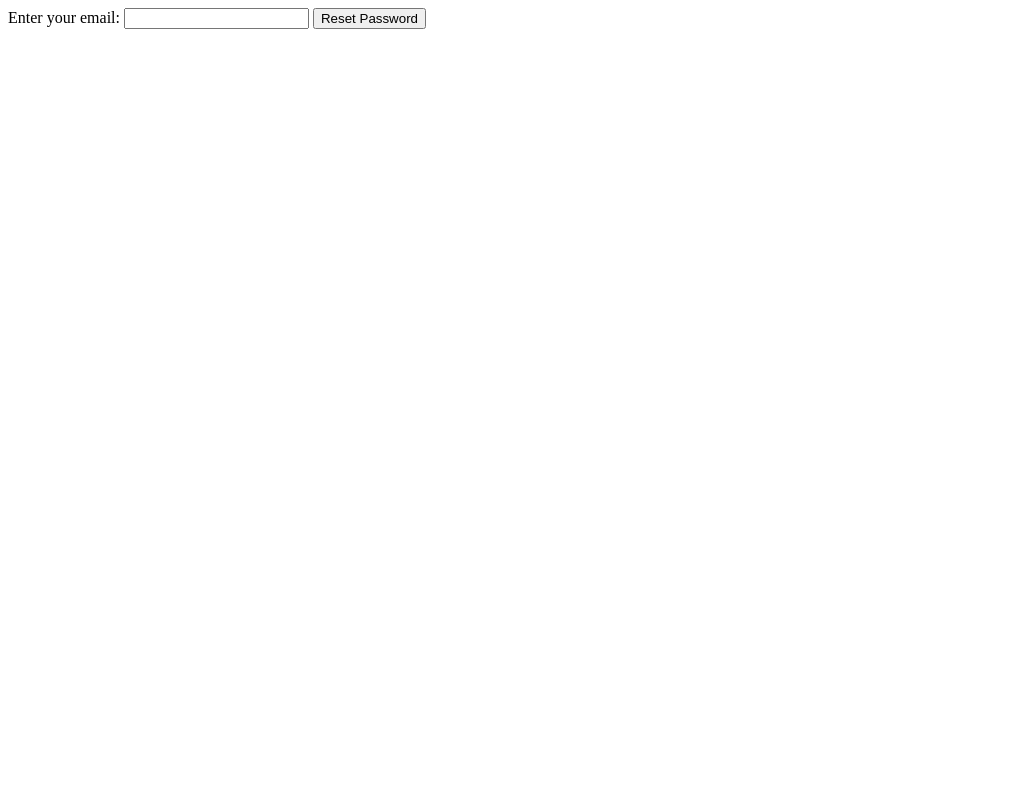
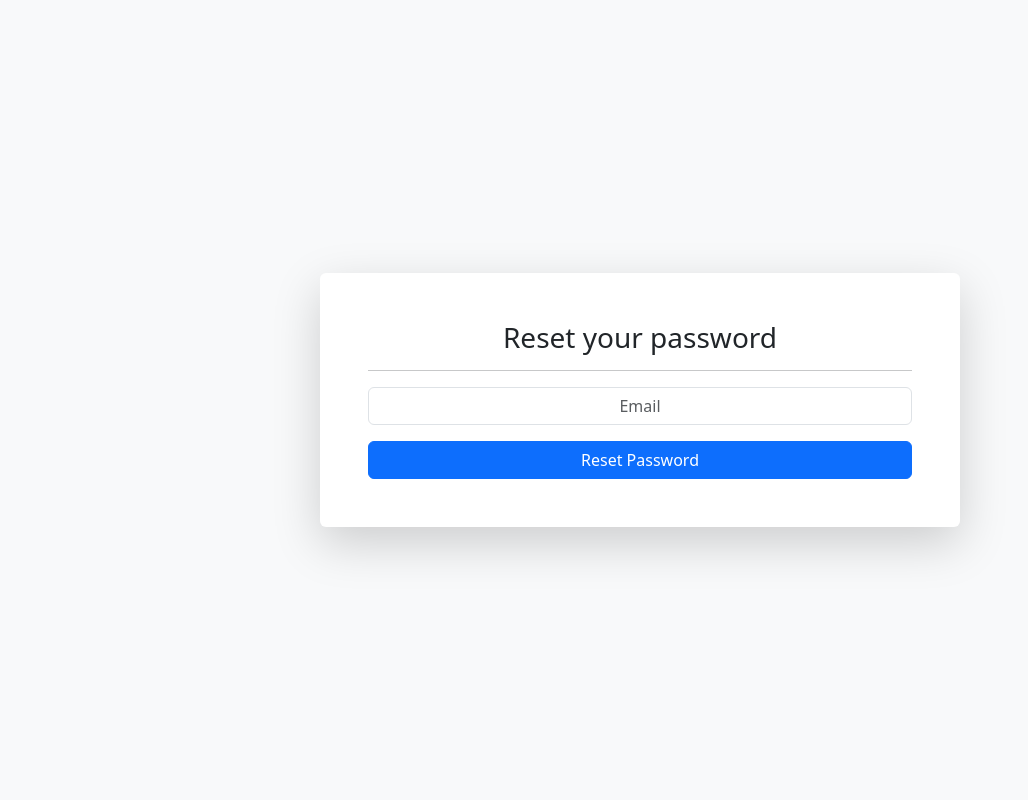
Before and after one commit to 3laa98/ECOMMERCE, a Django app: page /password_reset/ in a window 1280 px wide. Shown: the whole page, without its empty margins (0-1028 px from the left). Run offline with Django 5.2, Linux system fonts and the light colour scheme.

Commit message:
organize code using black and isort

```diff
--- a/account/templates/account/login.html
+++ b/account/templates/account/login.html
@@ -34,7 +34,8 @@
       {% csrf_token %}
 
       {{ form|crispy }}
-
+      <a href="{% url 'password_reset' %}">Forgat Password !?</a>
+      <br />
       <br />
       <div class="text-center">
         <button type="submit" class="primary-btn text-white w-100 p-2"><i class="fa fa-key" aria-hidden="true"></i> &nbsp; Login</button>
--- a/app/urls.py
+++ b/app/urls.py
@@ -30,7 +30,7 @@ urlpatterns = [
     path('', include('account.urls')),
     path('', include('store.urls')),
     path('', include('order.urls')),
-    path('',include('payment.urls')),
+    path('', include('payment.urls')),
     path('cart/', include('cart.urls')),
     path('test/', views.testview, name='test'),
 ]
--- a/cart/views.py
+++ b/cart/views.py
@@ -25,13 +25,12 @@ from django.views.decorators.http import require_POST
 from .models import Cart, CartItem, Product
 
 
-
 @require_POST
 def cart_add(request):
     if not request.user.is_authenticated:
         return JsonResponse(
-                {'success': False, 'error': 'You have to login first!'}, status=200
-            )
+            {'success': False, 'error': 'You have to login first!'}, status=200
+        )
     if request.headers.get('x-requested-with') == 'XMLHttpRequest':
         product_id = request.POST.get('product_id')
         csrf_token = request.POST.get('csrfmiddlewaretoken')
--- a/order/models.py
+++ b/order/models.py
@@ -1,12 +1,14 @@
+from django.contrib.auth.models import User
 from django.db import models
-from django.contrib.auth.models import User
 
 from cart.models import Cart
 
 # Create your models here.
 
+
 class Order(models.Model):
     """Model definition for Order."""
+
     STATUS_CHOICES = [
         ('pending', 'Pending'),
         ('paid', 'Paid'),
--- a/order/urls.py
+++ b/order/urls.py
@@ -1,4 +1,5 @@
 from django.urls import path
+
 from order import views
 
 urlpatterns = [
--- a/store/filters.py
+++ b/store/filters.py
@@ -1,5 +1,6 @@
 import django_filters
 from django import forms
+
 from store.models import Category, Product
 
 
@@ -12,7 +13,7 @@ class ProductFilter(django_filters.FilterSet):
         field_name='category__name',
         to_field_name='name',
         queryset=Category.objects.all(),
-        widget=forms.CheckboxSelectMultiple ,  # Allows multiple values
+        widget=forms.CheckboxSelectMultiple,  # Allows multiple values
     )
 
     # Filter by price range
@@ -27,7 +28,6 @@ class ProductFilter(django_filters.FilterSet):
             ('name', 'name'),  # Sort by name ascending
             # ('-name', 'name_desc'),  # Sort by name descending
         ),
-
         field_labels={
             'price': 'Price (Low to High)',
             '-price': 'Price (High to Low)',
--- a/store/views.py
+++ b/store/views.py
@@ -57,8 +57,8 @@ def product_list(request):
         {
             'page_obj': page_obj,
             'filter': product_filter,
-            'selected_categories':selected_categories,
-            'item_per_page':item_per_page,
+            'selected_categories': selected_categories,
+            'item_per_page': item_per_page,
             # 'min_price': request.GET.get('min_price', ''),  # Pass min price
             # 'max_price': request.GET.get('max_price', ''),
         },
--- a/templates/registration/password_reset_form.html
+++ b/templates/registration/password_reset_form.html
@@ -1,6 +1,29 @@
-<form method="post">
-    {% csrf_token %}
-    <label for="email">Enter your email:</label>
-    <input type="email" name="email" required>
-    <button type="submit">Reset Password</button>
-</form>
+<!DOCTYPE html>
+<html lang="en">
+<head>
+    {% load static %}
+    <meta charset="UTF-8">
+    <meta name="viewport" content="width=device-width, initial-scale=1">
+    <title>Reset Password</title>
+
+    <!-- Bootstrap CSS -->
+   <link rel="stylesheet" href="https://cdn.jsdelivr.net/npm/bootstrap@5.3.0/dist/css/bootstrap.min.css">
+<body class="bg-light d-flex justify-content-center align-items-center vh-100">
+
+    <div class="container w-50 bg-white shadow-lg p-5 rounded text-center">
+        <h3>Reset your password</h3>
+        <hr>
+
+        <form method="post">
+            {% csrf_token %}
+            <div class="mb-3">
+                <input class="form-control text-center" type="email" name="email" placeholder="Email" required>
+            </div>
+            <button type="submit" class="btn btn-primary w-100">Reset Password</button>
+        </form>
+    </div>
+
+    <!-- Bootstrap JS -->
+    <script src="https://cdn.jsdelivr.net/npm/bootstrap@5.3.0/dist/js/bootstrap.bundle.min.js"></script>
+</body>
+</html>
```
Also changed, not shown: account/urls.py (+19 -6 lines), order/views.py (+14 -4 lines), payment/urls.py (+6 -1 lines), payment/views.py (+9 -5 lines), store/management/commands/generate_categories.py (+8 -2 lines), store/management/commands/populate_products.py (+4 -3 lines), store/models.py (+7 -6 lines).
